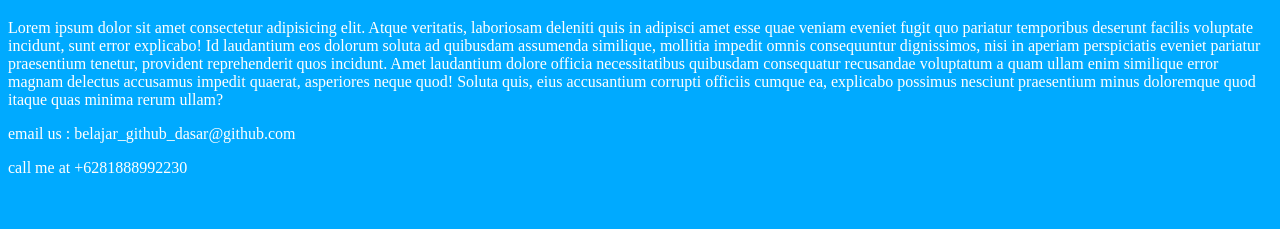
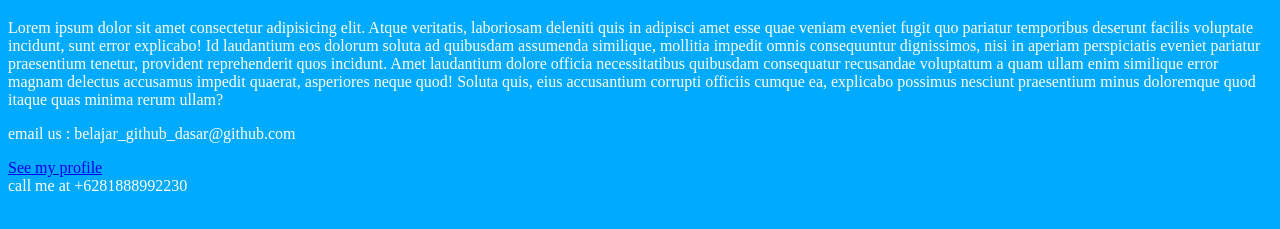
Before and after one commit to wilianglo/TestProfile, a plain HTML site: page contactus.html in a window 1280 px wide. Shown: the part 87-316 px from the top of the page. Drawn offline with Linux system fonts and the light colour scheme.

Commit message:
Update contactus.html

```diff
--- a/contactus.html
+++ b/contactus.html
@@ -11,6 +11,7 @@
     <h1>Contact us</h1>
     <p>Lorem ipsum dolor sit amet consectetur adipisicing elit. Atque veritatis, laboriosam deleniti quis in adipisci amet esse quae veniam eveniet fugit quo pariatur temporibus deserunt facilis voluptate incidunt, sunt error explicabo! Id laudantium eos dolorum soluta ad quibusdam assumenda similique, mollitia impedit omnis consequuntur dignissimos, nisi in aperiam perspiciatis eveniet pariatur praesentium tenetur, provident reprehenderit quos incidunt. Amet laudantium dolore officia necessitatibus quibusdam consequatur recusandae voluptatum a quam ullam enim similique error magnam delectus accusamus impedit quaerat, asperiores neque quod! Soluta quis, eius accusantium corrupti officiis cumque ea, explicabo possimus nesciunt praesentium minus doloremque quod itaque quas minima rerum ullam?</p>
     <p>email us : belajar_github_dasar@github.com</p>
+    <a href="https://wilianglo.github.io/williamlo/">See my profile</a>
     <footer>call me at +6281888992230</footer>
 </body>
 </html>
```
